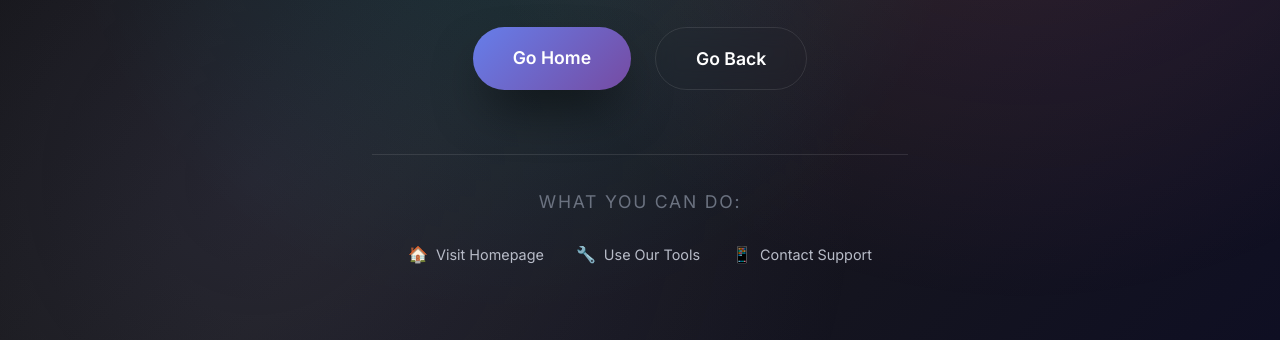
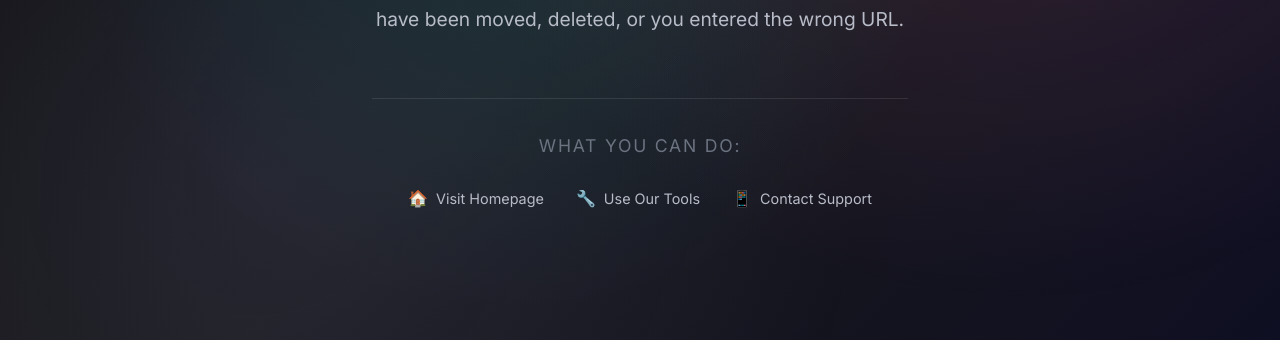
Before and after one commit to WeAreDevs-ops/Autoharp-, a website: page public/404.html in a window 1280 px wide. Shown: the part 460-800 px from the top of the page. Drawn offline with Linux system fonts and the light colour scheme.

Commit message:
Add files via upload

```diff
--- a/public/404.html
+++ b/public/404.html
@@ -1,4 +1,3 @@
-
 <!doctype html>
 <html lang="en">
 <head>
@@ -211,11 +210,6 @@ body::before {
       Oops! The page you're looking for doesn't exist. It might have been moved, deleted, or you entered the wrong URL.
     </p>
 
-    <div class="error-actions">
-      <a href="/" class="btn-primary">Go Home</a>
-      <a href="javascript:history.back()" class="btn-secondary">Go Back</a>
-    </div>
-
     <div class="error-features">
       <div class="features-title">What you can do:</div>
       <div class="features-list">
```
